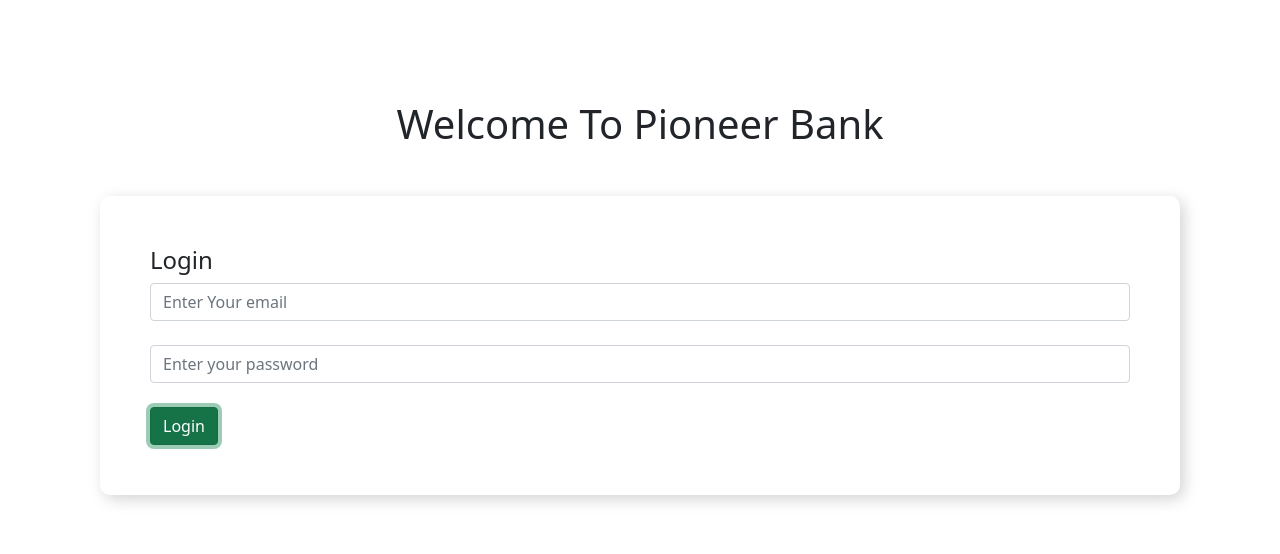
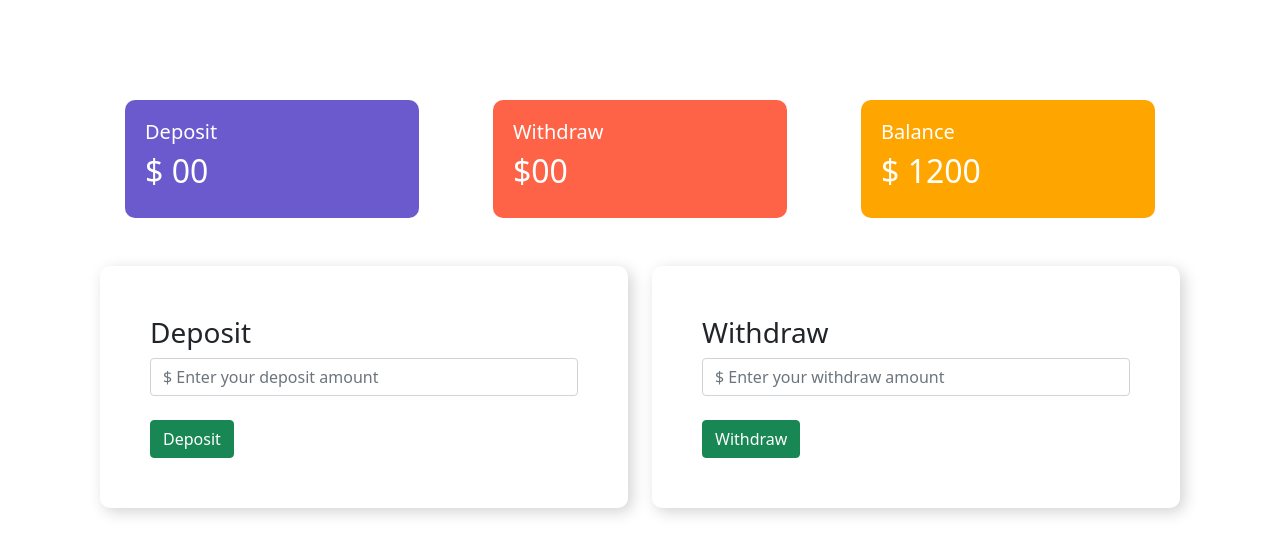
Before and after one commit to AsifHasanIrfan/pioneer-bank, a plain HTML site: page index.html in a window 1280 px wide. Both pictures are taken after a click on the button "Login". Drawn offline with nearby package versions, Linux system fonts and the light colour scheme.

Commit message:
add function

```diff
--- a/index.html
+++ b/index.html
@@ -1,12 +1,15 @@
 <!DOCTYPE html>
 <html lang="en">
+
 <head>
     <meta charset="UTF-8">
     <meta name="viewport" content="width=device-width, initial-scale=1.0">
     <title>Pioneer</title>
-    <link href="https://cdn.jsdelivr.net/npm/bootstrap@5.0.0-beta1/dist/css/bootstrap.min.css" rel="stylesheet" integrity="sha384-giJF6kkoqNQ00vy+HMDP7azOuL0xtbfIcaT9wjKHr8RbDVddVHyTfAAsrekwKmP1" crossorigin="anonymous">
+    <link href="https://cdn.jsdelivr.net/npm/bootstrap@5.0.0-beta1/dist/css/bootstrap.min.css" rel="stylesheet"
+        integrity="sha384-giJF6kkoqNQ00vy+HMDP7azOuL0xtbfIcaT9wjKHr8RbDVddVHyTfAAsrekwKmP1" crossorigin="anonymous">
     <link rel="stylesheet" href="style.css">
 </head>
+
 <body>
     <div id="login-area">
         <h1 class="text-center">Welcome To Pioneer Bank</h1>
@@ -19,12 +22,91 @@
             <button id="login" class="btn btn-success">Login</button>
         </div>
     </div>
+    <div id="transaction-area">
+        <div class="row">
+            <div class="col-md-4">
+                <div class="deposit-box status">
+                    <h5>Deposit</h5>
+                    <h2>$ <span id="currentDeposit">00</span></h2>
+                </div>
+            </div>
+            <div class="col-md-4">
+                <div class="withdraw-box status">
+                    <h5>Withdraw</h5>
+                    <h2>$00</h2>
+                </div>
+            </div>
+            <div class="col-md-4">
+                <div class="balance-box status">
+                    <h5>Balance</h5>
+                    <h2>$ <span id="currentBalance">1200</span></h2>
+                </div>
+            </div>
+        </div>
+        <div class="row mt-5">
+            <div class="col-md-6">
+                <div class="submit-area">
+                    <h3>Deposit</h3>
+                    <input id="depositAmount" type="text" placeholder="$ Enter your deposit amount" class="form-control">
+                    <br>
+                    <button id="deposit" class="btn btn-success">Deposit</button>
+                </div>
+            </div>
+            <div class="col-md-6">
+                <div class="submit-area">
+                    <h3>Withdraw</h3>
+                    <input id="withdrawAmount" type="text" placeholder="$ Enter your withdraw amount" class="form-control">
+                    <br>
+                    <button id="withdraw" class="btn btn-success">Withdraw</button>
+                </div>
+            </div>
+        </div>
+    </div>
     <script>
-        const loginButton = document.getElementsById("login");
-        loginButton.addEventListener('click', function() {
+        // login button event handler //
+        const loginButton = document.getElementById("login");
+        loginButton.addEventListener('click', function () {
             const loginArea = document.getElementById('login-area');
-            loginArea.style.display = "block";
+            loginArea.style.display = "none";
+            const transactionArea = document.getElementById('transaction-area');
+            transactionArea.style.display = "block";
         })
+        // login button event handler end //
+
+        // deposit button event handler //
+        const depositBtn = document.getElementById('deposit');
+        depositBtn.addEventListener('click', function() {
+           const depositNumber = getInputNumber('depositAmount')
+
+           updateSpanText('currentDeposit', depositNumber)
+            document.getElementById('depositAmount').value = "";
+
+            updateSpanText('currentBalance', depositNumber);
+        })
+          // withdraw button event handler //
+          const withdrawBtn = document.getElementById('withdraw');
+        withdrawBtn.addEventListener('click', function() {
+        const withdrawNumber = getInputNumber('withdrawAmount')
+
+        })
+
+        function getInputNumber(id) {
+            const Amount = document.getElementById(id).value;
+        const amountNumber = parseFloat(Amount);
+        return amountNumber;
+        }
+
+        function updateSpanText(id, depositNumber) {
+            const current = document.getElementById(id).innerText;
+            const currentNumber = parseFloat(current);
+            const total = depositNumber + currentNumber;
+            document.getElementById(id).innerText = total;
+        }
+
+
+
+
+
     </script>
 </body>
 </html>
--- a/style.css
+++ b/style.css
@@ -1,8 +1,27 @@
 body{
     padding: 100px;
+    box-sizing: border-box;
 }
 .submit-area{
     border-radius: 10px;
     box-shadow: 4px 4px 15px lightgray;
     padding: 50px;
 }
+#transaction-area{
+    display: none;
+}
+.status{
+    padding: 20px;
+    margin: 0 25px;
+    border-radius: 10px;
+    color: white;
+}
+.deposit-box{
+    background-color: slateblue;
+}
+.withdraw-box{
+    background-color: tomato;
+}
+.balance-box{
+    background-color: orange;
+}
```
